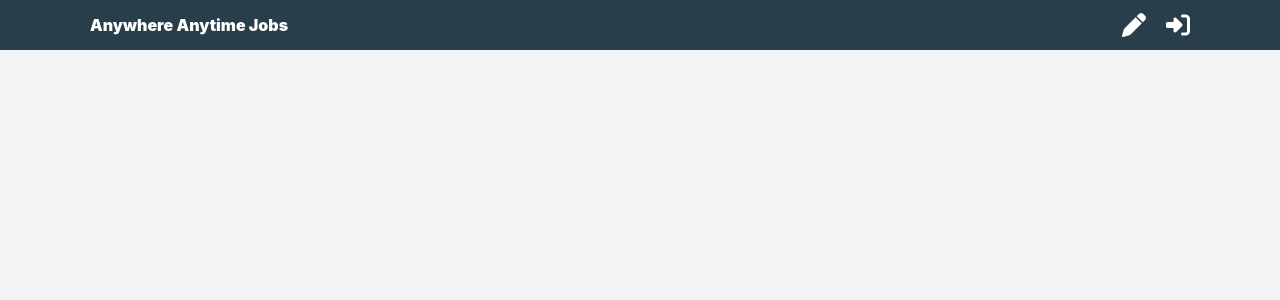
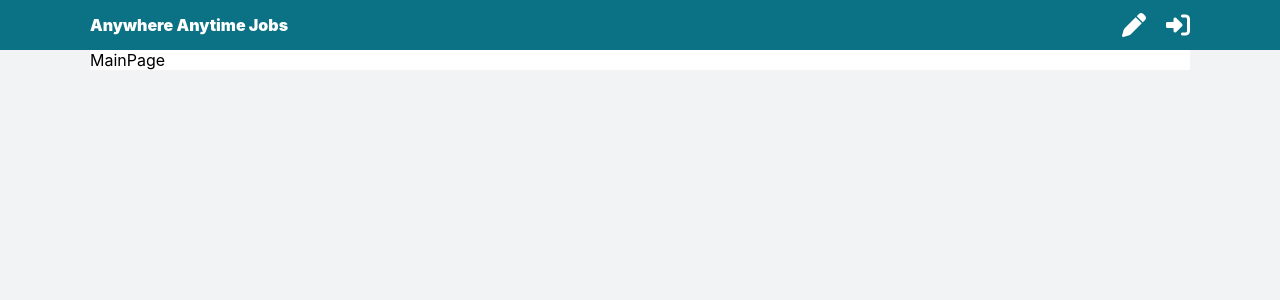
Before and after one commit to jonggyun/anywhere-anytime-jobs, a React (Create React App) app in the folder front-end/: page / in a window 1280 px wide. Shown: the top 300 px of the page. Built offline with nearby package versions, Linux system fonts and the light colour scheme.

Commit message:
Add palette file

```diff
--- a/front-end/src/components/common/Header.tsx
+++ b/front-end/src/components/common/Header.tsx
@@ -2,13 +2,16 @@ import React from 'react';
 import styled from 'styled-components';
 import { Link } from 'react-router-dom';
 
+import common from 'styles/common';
+import palette from 'styles/palette';
+
 const Wrapper = styled.section`
   width: 100vw;
-  height: 3.125rem;
+  height: ${common.headerHeight};
   position: fixed;
   display: flex;
   justify-content: center;
-  background-color: #283e4b;
+  background-color: ${palette.cyan9};
   color: #fff;
   font-weight: 900;
 `;
--- a/front-end/src/components/common/Layout.tsx
+++ b/front-end/src/components/common/Layout.tsx
@@ -3,14 +3,22 @@ import styled from 'styled-components';
 
 import Header from './Header';
 
-const Body = styled.body``;
+import common from 'styles/common';
+
+const Content = styled.section`
+  position: fixed;
+  top: ${common.headerHeight};
+  width: 100%;
+  display: flex;
+  justify-content: center;
+`;
 
 const Layout: React.FC = ({ children }) => {
   return (
-    <Body>
+    <>
       <Header />
-      {children}
-    </Body>
+      <Content>{children}</Content>
+    </>
   );
 };
 
--- a/front-end/src/pages/Main.tsx
+++ b/front-end/src/pages/Main.tsx
@@ -1,11 +1,21 @@
 import React from 'react';
+import styled from 'styled-components';
 
 import Layout from 'components/common/Layout';
 // import HolderContainer from 'containers/HolderContainer';
 // import CompaniesContainer from 'containers/CompaniesContainer';
 
+const Wrapper = styled.section`
+  width: 68.75rem;
+  background-color: #fff;
+`;
+
 const Main: React.FC = () => {
-  return <Layout />;
+  return (
+    <Layout>
+      <Wrapper>MainPage</Wrapper>
+    </Layout>
+  );
 };
 
 export default Main;
--- /dev/null
+++ b/front-end/src/styles/common.ts
@@ -0,0 +1,5 @@
+const common = {
+  headerHeight: '3.125rem',
+};
+
+export default common;
--- /dev/null
+++ b/front-end/src/styles/palette.ts
@@ -0,0 +1,25 @@
+const palette = {
+  cyan0: '#e3fafc',
+  cyan1: '#c5f6fa',
+  cyan2: '#99e9f2',
+  cyan3: '#66d9e8',
+  cyan4: '#3bc9db',
+  cyan5: '#22b8cf',
+  cyan6: '#15aabf',
+  cyan7: '#1098ad',
+  cyan8: '#0c8599',
+  cyan9: '#0b7285',
+
+  gray0: '#f8f9fa',
+  gray1: '#f1f3f5',
+  gray2: '#e9ecef',
+  gray3: '#dee2e6',
+  gray4: '#ced4da',
+  gray5: '#adb5bd',
+  gray6: '#868e96',
+  gray7: '#495057',
+  gray8: '#343a40',
+  gray9: '#212529',
+};
+
+export default palette;
```
